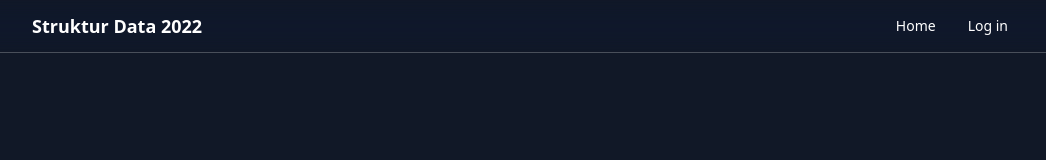
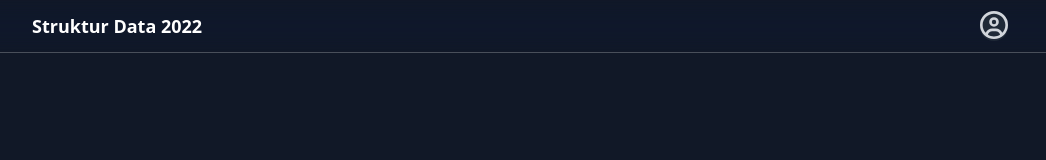
Before and after one commit to zydhanlinnar11/asistensi-tool-web, a Next.js app: page /403 in a window 1280 px wide. Shown: the top 160 px of the page, without its empty margins (120-1166 px from the left). Built offline with nearby package versions, Linux system fonts and the light colour scheme; no server answers; a web font is replaced by a local one.

Commit message:
feat: add user picture to navbar

```diff
--- a/next.config.js
+++ b/next.config.js
@@ -1,6 +1,9 @@
 /** @type {import('next').NextConfig} */
 const nextConfig = {
   reactStrictMode: true,
+  images: {
+    domains: ['lh3.googleusercontent.com'],
+  },
 }
 
 module.exports = nextConfig
--- a/package.json
+++ b/package.json
@@ -10,6 +10,7 @@
   "dependencies": {
     "@fortawesome/fontawesome-svg-core": "^1.3.0",
     "@fortawesome/free-brands-svg-icons": "^6.0.0",
+    "@fortawesome/free-regular-svg-icons": "^6.0.0",
     "@fortawesome/react-fontawesome": "^0.1.17",
     "@headlessui/react": "^1.4.3",
     "@heroicons/react": "^1.0.5",
--- a/src/common/components/elements/Navbar.tsx
+++ b/src/common/components/elements/Navbar.tsx
@@ -1,11 +1,20 @@
 import { signIn } from '@/modules/auth/auth'
 import { useUser } from '@/modules/auth/providers/UserProvider'
+import { faCircleUser } from '@fortawesome/free-regular-svg-icons'
+import { FontAwesomeIcon } from '@fortawesome/react-fontawesome'
+import { Menu, Transition } from '@headlessui/react'
+import Image from 'next/image'
 import Link from 'next/link'
+import { Fragment } from 'react'
+
+function classNames(...classes: string[]) {
+  return classes.filter(Boolean).join(' ')
+}
 
 const navigation = [{ name: 'Home', href: '/', passHref: false }]
 
 export default function Navbar() {
-  const { user, signOut } = useUser()
+  const { user, signOut, isUserFetched } = useUser()
 
   return (
     <nav
@@ -18,25 +27,72 @@ export default function Navbar() {
             <h1>Struktur Data 2022</h1>
           </a>
         </Link>
-        <nav className="z-20 my-auto text-sm hidden sm:block">
+        <nav className="z-20 my-auto text-sm block">
           <ul className="flex gap-x-8">
-            {navigation.map((item) => (
-              <li key={item.name}>
-                <Link href={item.href} passHref={item.passHref}>
-                  <a>{item.name}</a>
-                </Link>
-              </li>
-            ))}
-            {!user && (
-              <li>
-                <button onClick={() => signIn()}>Log in</button>
-              </li>
-            )}
-            {user && (
-              <li>
-                <button onClick={() => signOut()}>Log out</button>
-              </li>
-            )}
+            <Menu as="div" className="ml-3 relative">
+              <div>
+                <Menu.Button className="bg-gray-800 flex text-sm rounded-full focus:outline-none focus:ring-2 focus:ring-offset-2 focus:ring-offset-gray-800 focus:ring-white">
+                  <span className="sr-only">Open user menu</span>
+                  {user?.picture ? (
+                    <Image
+                      width={32}
+                      height={32}
+                      className="h-8 w-8 rounded-full"
+                      src={user.picture}
+                      alt=""
+                    />
+                  ) : (
+                    <span className="text-gray-300">
+                      <FontAwesomeIcon icon={faCircleUser} size={'2x'} />
+                    </span>
+                  )}
+                </Menu.Button>
+              </div>
+              <Transition
+                as={Fragment}
+                enter="transition ease-out duration-100"
+                enterFrom="transform opacity-0 scale-95"
+                enterTo="transform opacity-100 scale-100"
+                leave="transition ease-in duration-75"
+                leaveFrom="transform opacity-100 scale-100"
+                leaveTo="transform opacity-0 scale-95"
+              >
+                <Menu.Items className="origin-top-right absolute right-0 mt-2 w-48 rounded-md shadow-lg py-1 bg-white ring-1 ring-black ring-opacity-5 focus:outline-none">
+                  {user && (
+                    <Menu.Item>
+                      {({ active }) => (
+                        <a
+                          href="#"
+                          onClick={() => signOut()}
+                          className={classNames(
+                            active ? 'bg-gray-100' : '',
+                            'block px-4 py-2 text-sm text-gray-700'
+                          )}
+                        >
+                          Sign out
+                        </a>
+                      )}
+                    </Menu.Item>
+                  )}
+                  {!user && (
+                    <Menu.Item>
+                      {({ active }) => (
+                        <a
+                          href="#"
+                          onClick={() => signIn()}
+                          className={classNames(
+                            active ? 'bg-gray-100' : '',
+                            'block px-4 py-2 text-sm text-gray-700'
+                          )}
+                        >
+                          Sign in
+                        </a>
+                      )}
+                    </Menu.Item>
+                  )}
+                </Menu.Items>
+              </Transition>
+            </Menu>
           </ul>
         </nav>
       </div>
```
Also changed, not shown: 1 other file (tests, documents, lock files or other folders).
